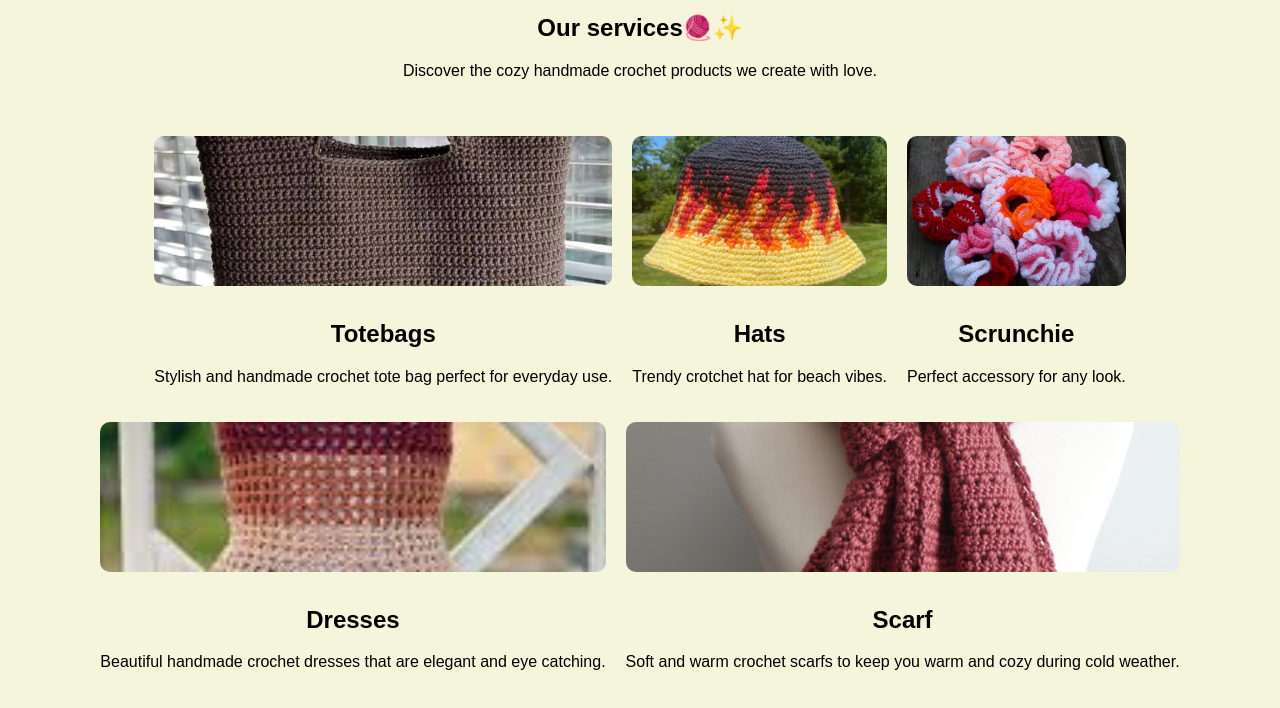
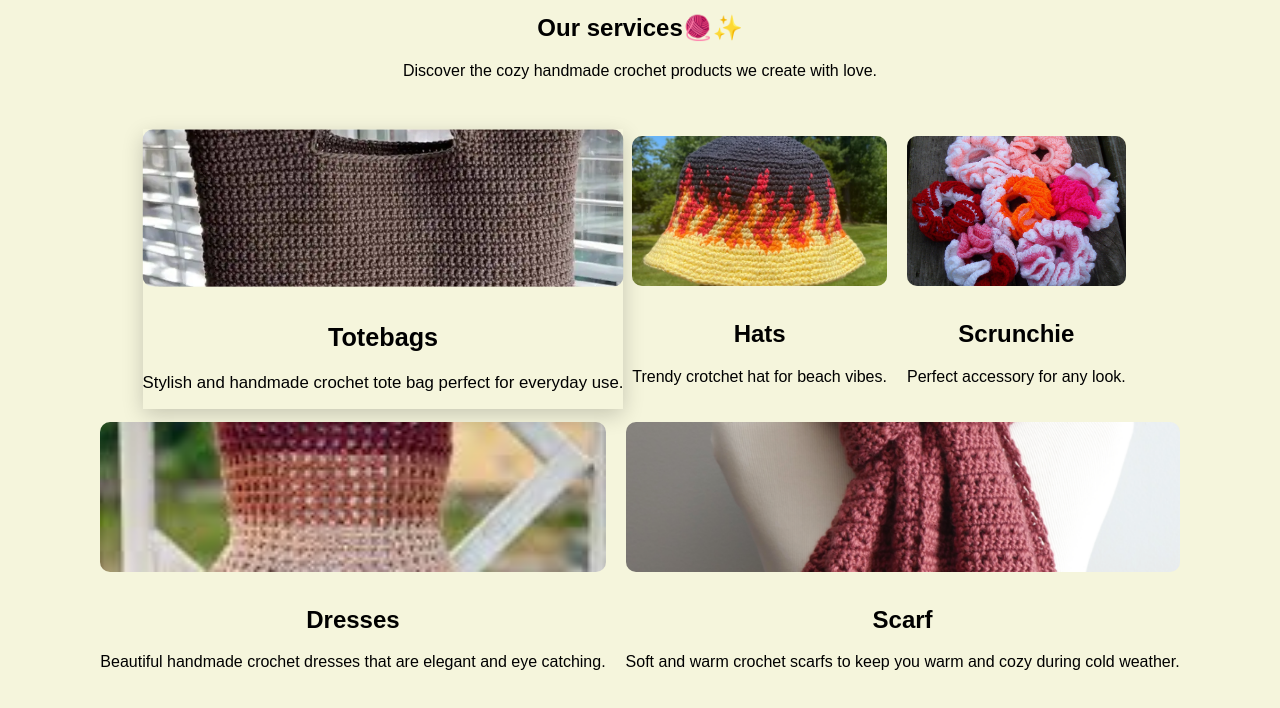
Before and after one commit to adisacodes/cozy-loops-website, a plain HTML site: page My Website/services.html in a window 1280 px wide. In both pictures the pointer is over the element 383 px from the left and 332 px from the top of the page. Shown: the part 64-772 px from the top of the page. Drawn offline with Linux system fonts and the light colour scheme.

Commit message:
Add hover effect to service

```diff
--- a/My Website/style.css
+++ b/My Website/style.css
@@ -113,6 +113,7 @@ object-fit: cover;
     max-width: 250px;
     flex: 1 1 200px;
     text-align: center;
+    transition: all 0.3s ease;
 }
 .services-content {
     display: flex;
@@ -127,6 +128,11 @@ object-fit: cover;
     object-fit: cover;
     border-radius: 10px;
     margin-bottom: 10px;
+}
+.service-card:hover {
+    transform: scale(1.05);
+    box-shadow: 0 6px 20px rgba(0,0,0,0.2);
+    transition: all 0.3s ease;
 }
 .contact {
     background-color: soft pink;
```
